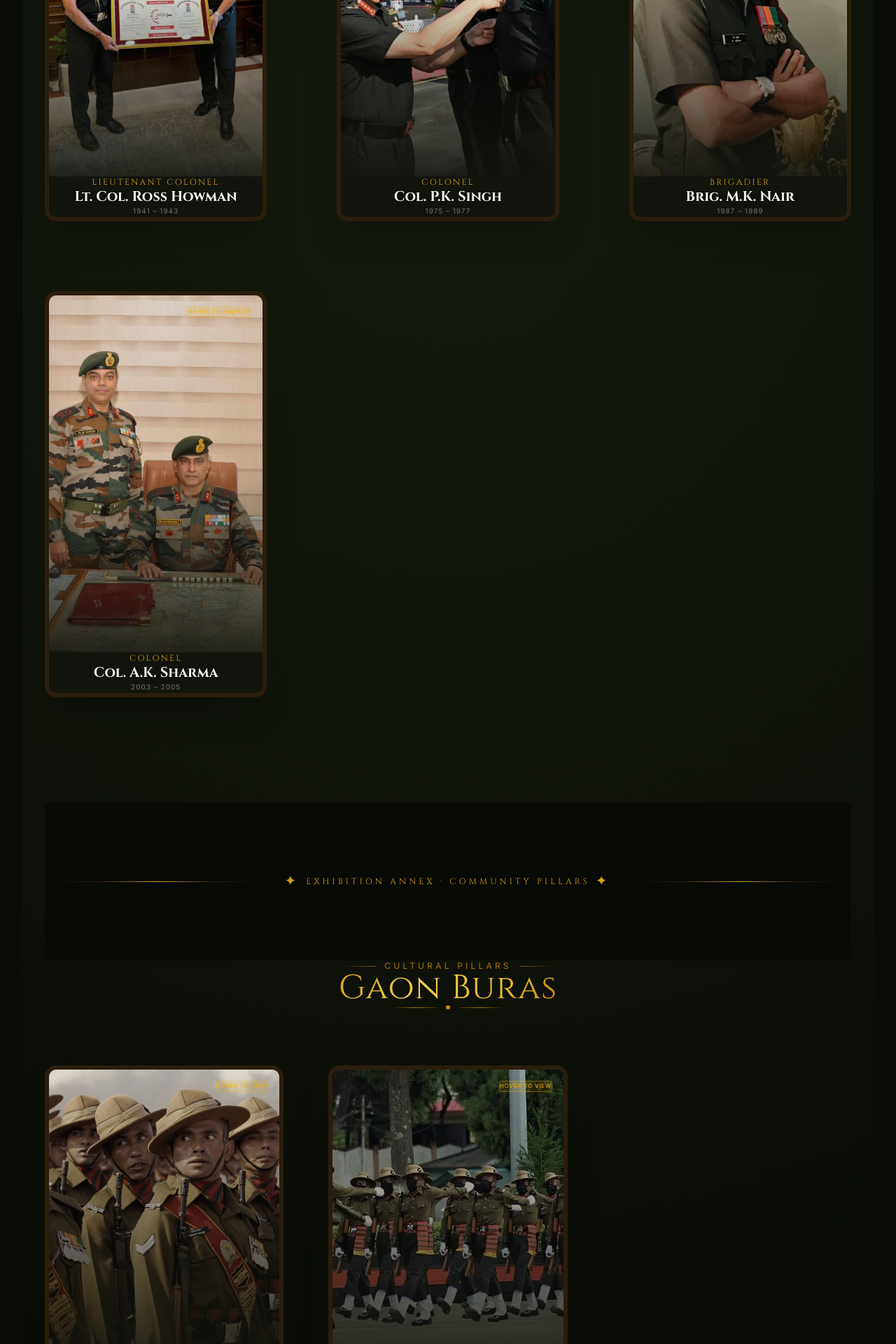
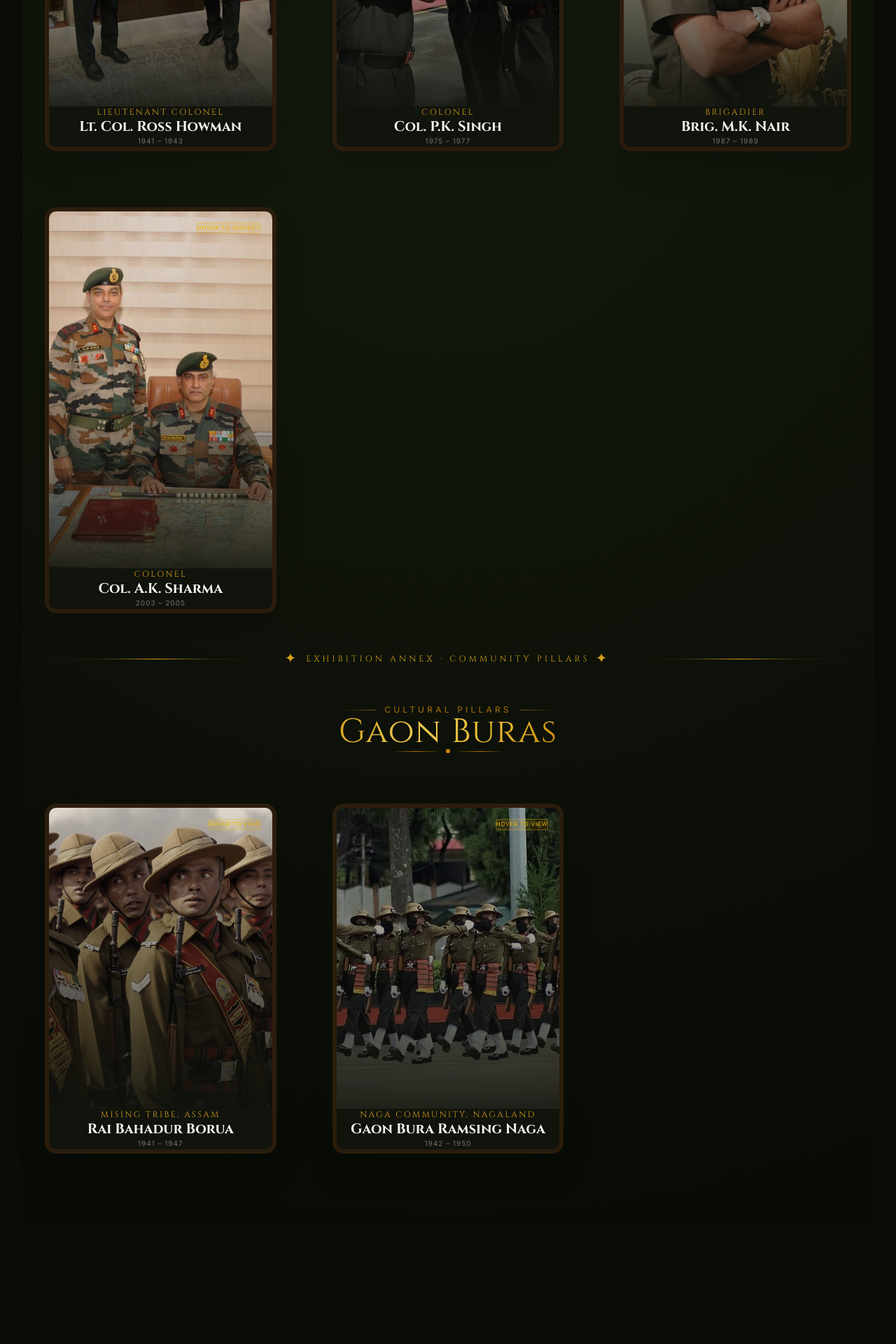
Before and after one commit to Slog-Solutions/arc-web, a React (Vite) app: page /arc/gaon-buras in a window 1280 px wide. Shown: the part 880-2800 px from the top of the page at 70% size. After the commit the page ends 2628 px from the top, so only its background shows below. Built offline with nearby package versions, Linux system fonts and the light colour scheme; no server answers.

Commit message:
Fix : Spacing issue in gaon-buras pages

```diff
--- a/src/components/sections/CommandingOfficersSection.tsx
+++ b/src/components/sections/CommandingOfficersSection.tsx
@@ -24,7 +24,7 @@ const GAON_BURA_FALLBACKS = [
 
 export default function CommandingOfficersSection({ officers, gaonBuras }: Props) {
   return (
-    <section id="commanding-officers" className="relative museum-room-wall spotlight-glow" style={{ paddingTop: '200px', paddingBottom: '200px' }}>
+    <section id="commanding-officers" className="relative museum-room-wall spotlight-glow" style={{ paddingTop: '100px', paddingBottom: '100px' }}>
       <div className="museum-container">
 
         {/* Section Header */}
@@ -35,7 +35,7 @@ export default function CommandingOfficersSection({ officers, gaonBuras }: Props
         />
 
         {/* ── Large Portrait Grid (3D Flip Plaque Layout) ── */}
-        <div className="grid grid-cols-1 md:grid-cols-2 lg:grid-cols-3 xl:grid-cols-3" style={{ gap: '100px', marginBottom: '150px' }}>
+        <div className="grid grid-cols-1 md:grid-cols-2 lg:grid-cols-3 xl:grid-cols-3 gap-12 md:gap-16 lg:gap-20 mb-32">
           {officers.map((officer, i) => {
             const officerImg = officer.image || PORTRAIT_FALLBACKS[i % PORTRAIT_FALLBACKS.length];
             return (
@@ -132,7 +132,7 @@ export default function CommandingOfficersSection({ officers, gaonBuras }: Props
 
         {/* ── Gaon Buras Heritage Section ────────────────── */}
         {gaonBuras && gaonBuras.length > 0 && (
-          <>
+          <div className="pt-8">
             <div className="room-divider">
               <div className="room-divider-line" />
               <div className="room-divider-flourish">
@@ -143,13 +143,16 @@ export default function CommandingOfficersSection({ officers, gaonBuras }: Props
               <div className="room-divider-line" />
             </div>
 
-            <SectionHeader
-              tag="Cultural Pillars"
-              title="Gaon Buras"
-              subtitle="The village elders and community leaders who served as the vital bridge between the regiment and local tribes."
-            />
+            <div className="mt-20">
+              <SectionHeader
+                tag="Cultural Pillars"
+                title="Gaon Buras"
+                subtitle="The village elders and community leaders who served as the vital bridge between the regiment and local tribes."
+              />
+            </div>
 
-            <div className="grid grid-cols-1 md:grid-cols-2 lg:grid-cols-3 gap-16" style={{ marginTop: '5rem' }}>
+            {/* Changed from inline styles to standard Tailwind classes for consistent managed spacing */}
+            <div className="grid grid-cols-1 md:grid-cols-2 lg:grid-cols-3 gap-12 md:gap-16 lg:gap-20 mt-12 mb-16">
               {gaonBuras.map((gb, i) => (
                 <motion.div
                   key={i}
@@ -238,7 +241,7 @@ export default function CommandingOfficersSection({ officers, gaonBuras }: Props
                 </motion.div>
               ))}
             </div>
-          </>
+          </div>
         )}
       </div>
     </section>
--- a/src/index.css
+++ b/src/index.css
@@ -508,8 +508,8 @@ body {
   display: flex;
   align-items: center;
   justify-content: center;
-  padding: 6rem 0;
-  background: #080a06;
+  padding: 3rem 0;
+  background: transparent;
 }
 
 .room-divider-line {
```
